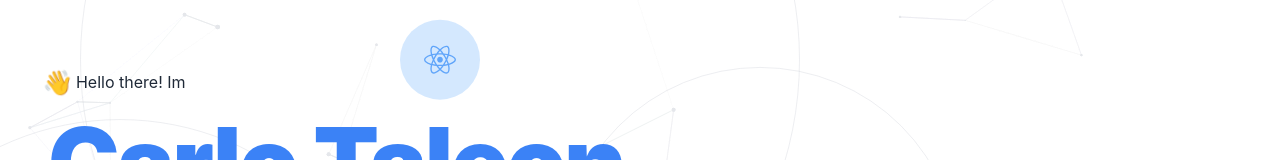
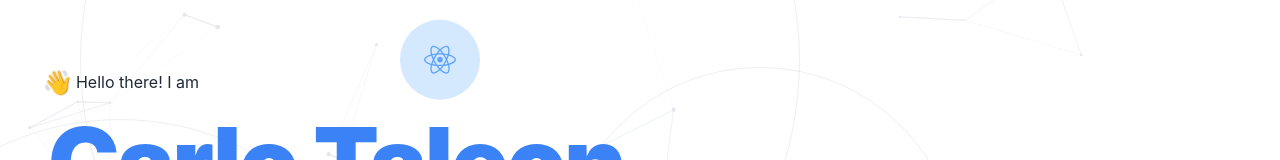
Before and after one commit to Blankeos/next-portfolio, a Next.js app: page / in a window 1280 px wide. Shown: the part 142-302 px from the top of the page. Built offline with nearby package versions, Linux system fonts and the light colour scheme.

Commit message:
Adjusted styles

```diff
--- a/src/components/SectionLink.tsx
+++ b/src/components/SectionLink.tsx
@@ -26,7 +26,7 @@ const SectionLink: React.FC<SectionLinkProps> = ({
           {children}
         </span>
         <span
-          className={`group-hover:w-full group-hover:bg-blue-500 block absolute h-0.5 bg-gray-500 transition-all duration-500 ease-out ${
+          className={`group-hover:w-full group-hover:bg-blue-500 block absolute h-[0.115rem] bg-gray-500 transition-all duration-500 ease-out ${
             active ? "w-full" : "w-0"
           }`}
         ></span>
--- a/src/components/sections/Hero.tsx
+++ b/src/components/sections/Hero.tsx
@@ -55,7 +55,7 @@ const Hero: React.FC<HeroProps> = ({ sectionRef }) => {
                   >
                     👋
                   </motion.div>
-                  <div>Hello there! Im</div>
+                  <div>Hello there! I am</div>
                 </span>
               </motion.div>
               <HeroHeading />
```
